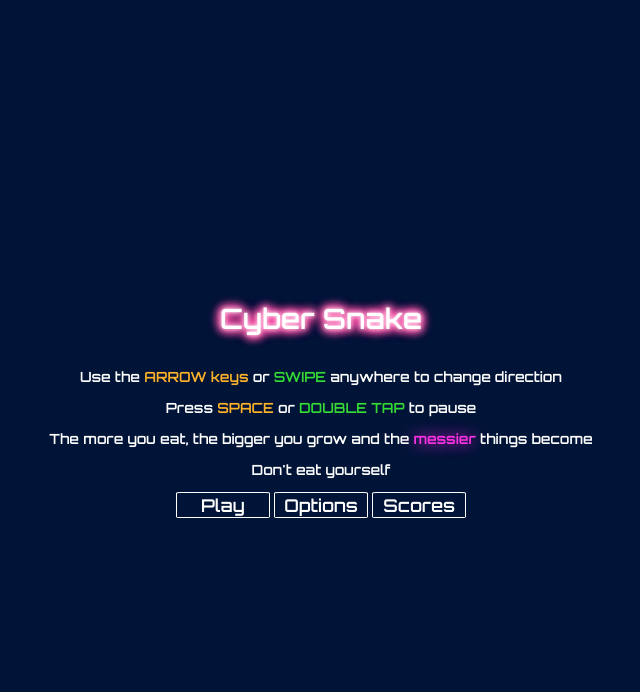
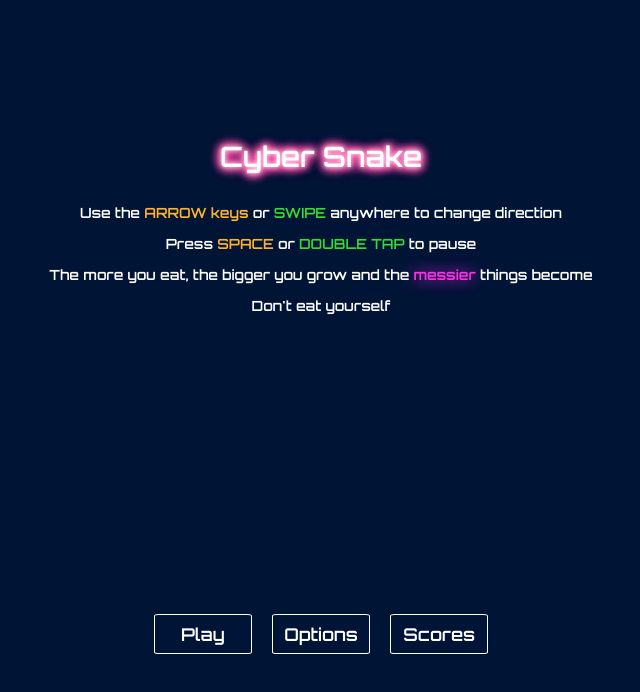
Before and after one commit to Edb83/snake, a plain HTML site: page index.html in a window 1280 px wide. Shown: the top 692 px of the page, without its empty margins (319-959 px from the left). Drawn offline with Linux system fonts and the light colour scheme; a script that the page names is missing.

Commit message:
Added min-height 50vh to content-containers to keep same for all menus. Changed transparency of menu background so game always just visible

```diff
--- a/assets/style.css
+++ b/assets/style.css
@@ -38,7 +38,7 @@ body {
   -webkit-box-align: center;
   -ms-flex-align: center;
   align-items: center;
-  background-color: #001437;
+  background-color: #001437a6;
   color: #fff;
   font-family: "Orbitron", sans-serif;
   z-index: 1;
@@ -55,15 +55,16 @@ body {
   margin-block-end: auto;
 }
 
-/* .menu-content-container {
-  margin: 1.5rem 0;
-} */
+.menu-content-container {
+  padding: 1rem 2rem;
+  min-height: 50vh;
+}
 
 /* https://www.w3schools.com/howto/howto_css_glowing_text.asp */
 
 h1 {
   color: #fff;
-  /* margin: 1rem 0; */
+  margin: 0;
   -webkit-animation: glow 1s ease-in-out infinite alternate;
   animation: glow 1s ease-in-out infinite alternate;
 }
@@ -122,26 +123,26 @@ h1 {
   display: none;
 }
 
-.transparent-background {
+/* .transparent-background {
   background-color: #00143766;
+} */
+
+.menu-buttons-container {
+
 }
-
-/* .menu-buttons-container {
-  margin: 1rem;
-} */
 
 .menu-buttons-container button {
   display: inline-block;
   min-width: 5rem;
   -webkit-touch-callout: none;
-  /* margin: 0.5rem 1rem; */
+  margin: 0.5rem;
   background-color: #001437;
   border: solid 1px #fff;
   border-radius: 5%;
   color: #fff;
   font-size: 1.1rem;
   font-family: "Orbitron", sans-serif;
-  /* padding: 0.5rem; */
+  padding: 0.5rem;
   -webkit-box-sizing: content-box;
           box-sizing: content-box;
 }
@@ -176,7 +177,7 @@ h1 {
 
 .checkbox > span {
   color: #fff;
-  /* padding: 0 1rem; */
+  padding: 0 1rem;
 }
 
 .checkbox > input {
```
